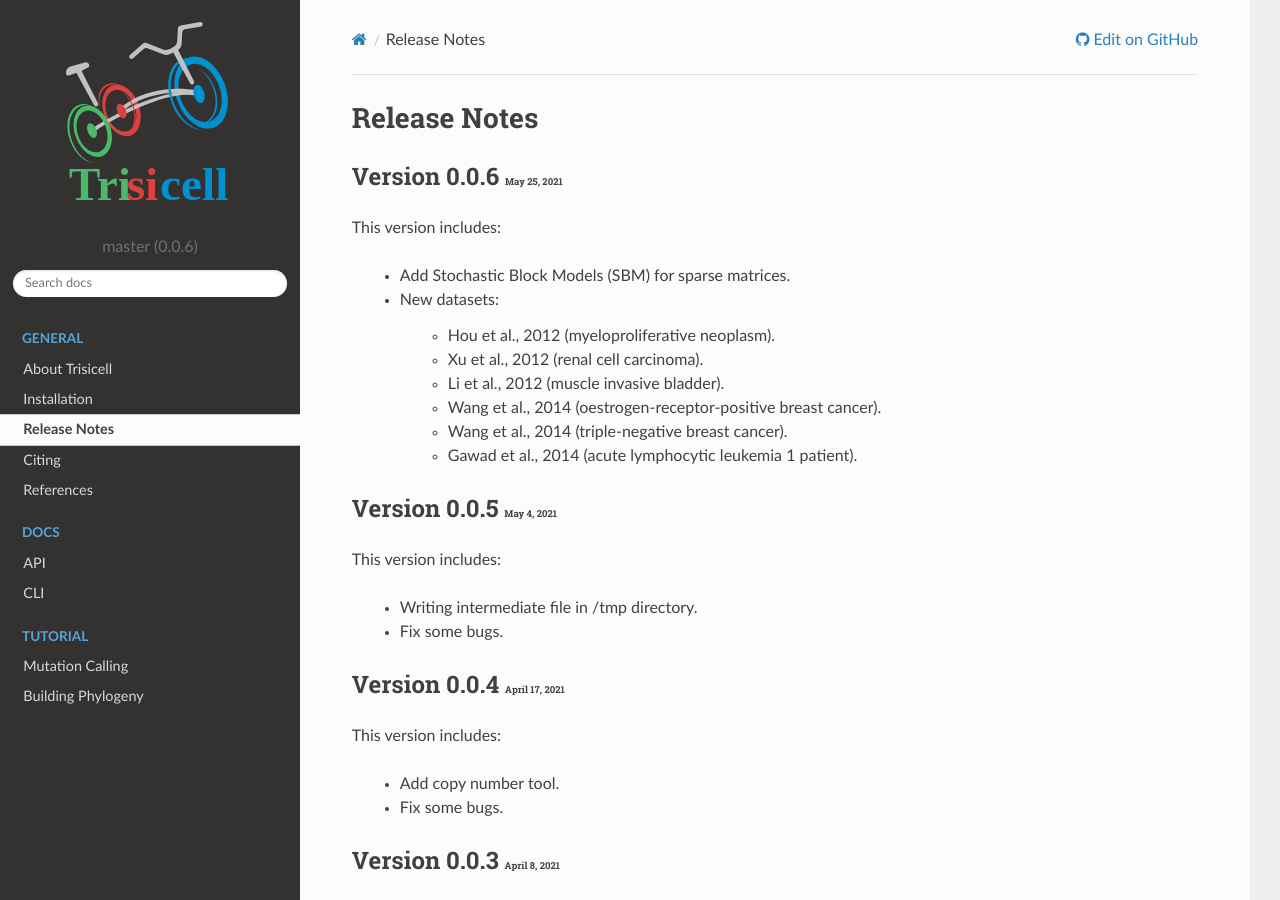
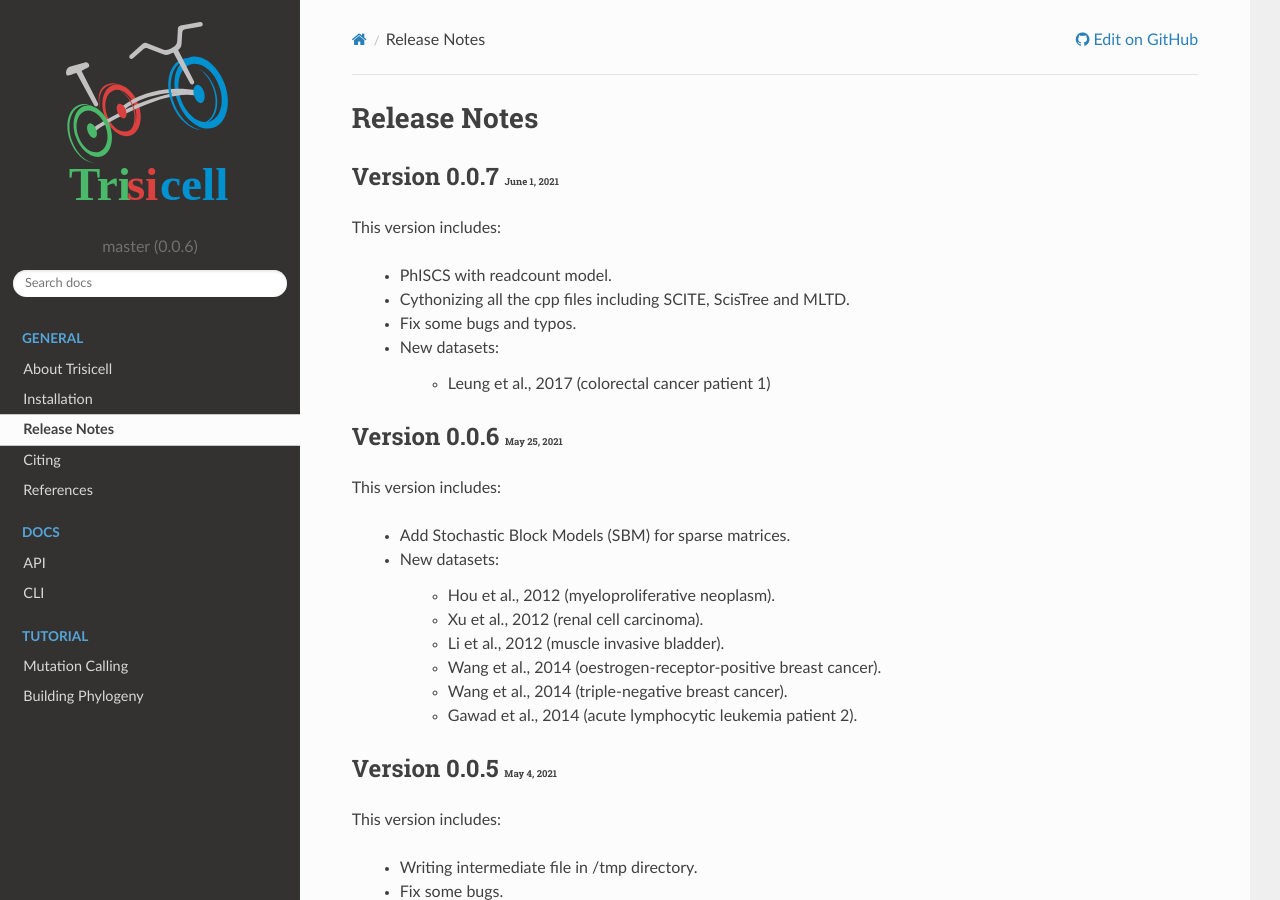
Before and after one commit to faridrashidi/trisicell, a Sphinx documentation site: the page built from docs/source/release_notes.rst, in a window 1280 px wide and 900 px high. Built offline with Sphinx 7.4.7 and the Read the Docs theme 2.0.0, drawn with Linux system fonts in a browser that asks for light colours.

Commit message:
new release notes

```diff
--- a/docs/source/release_notes.rst
+++ b/docs/source/release_notes.rst
@@ -5,6 +5,19 @@
 
 Release Notes
 =============
+
+
+Version 0.0.7 :small:`June 1, 2021`
+-------------------------------------
+
+This version includes:
+
+    - PhISCS with readcount model.
+    - Cythonizing all the cpp files including SCITE, ScisTree and MLTD.
+    - Fix some bugs and typos.
+    - New datasets:
+
+        - Leung et al., 2017 (colorectal cancer patient 1)
 
 
 Version 0.0.6 :small:`May 25, 2021`
@@ -20,7 +33,7 @@ This version includes:
         - Li et al., 2012 (muscle invasive bladder).
         - Wang et al., 2014 (oestrogen-receptor-positive breast cancer).
         - Wang et al., 2014 (triple-negative breast cancer).
-        - Gawad et al., 2014 (acute lymphocytic leukemia 1 patient).
+        - Gawad et al., 2014 (acute lymphocytic leukemia patient 2).
 
 
 Version 0.0.5 :small:`May 4, 2021`
```
